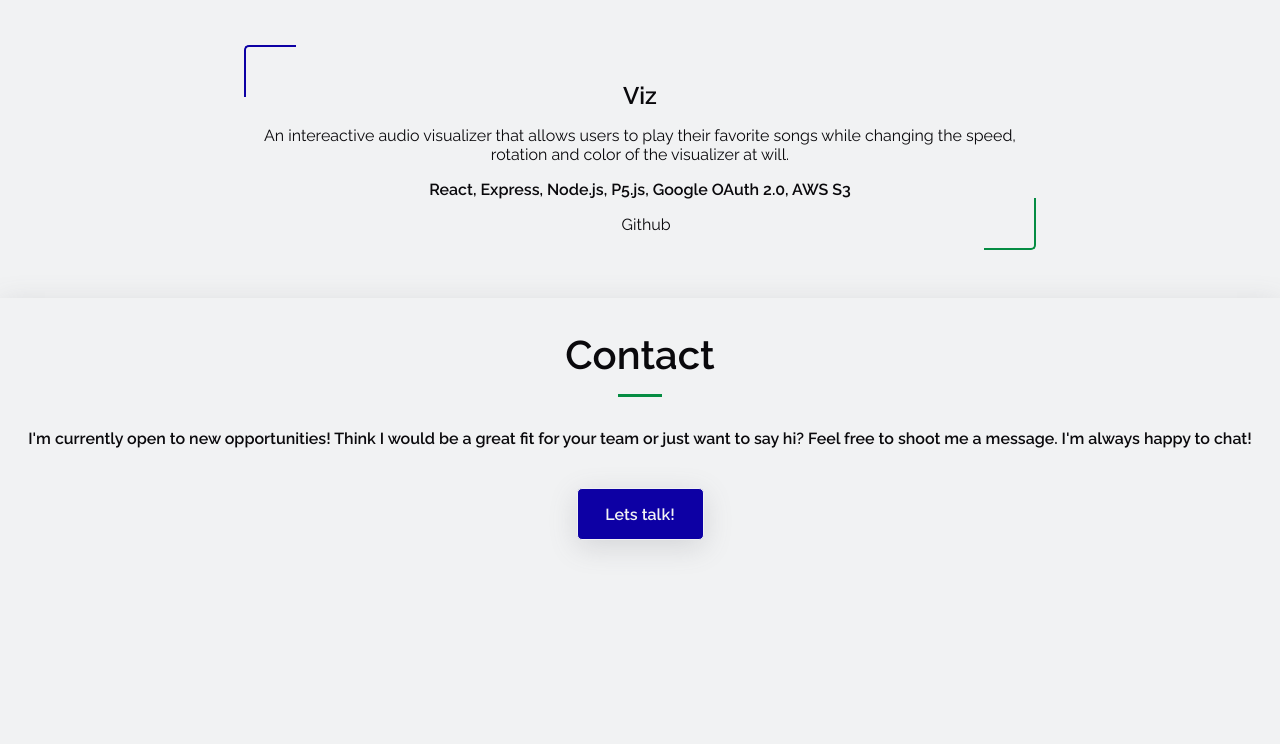
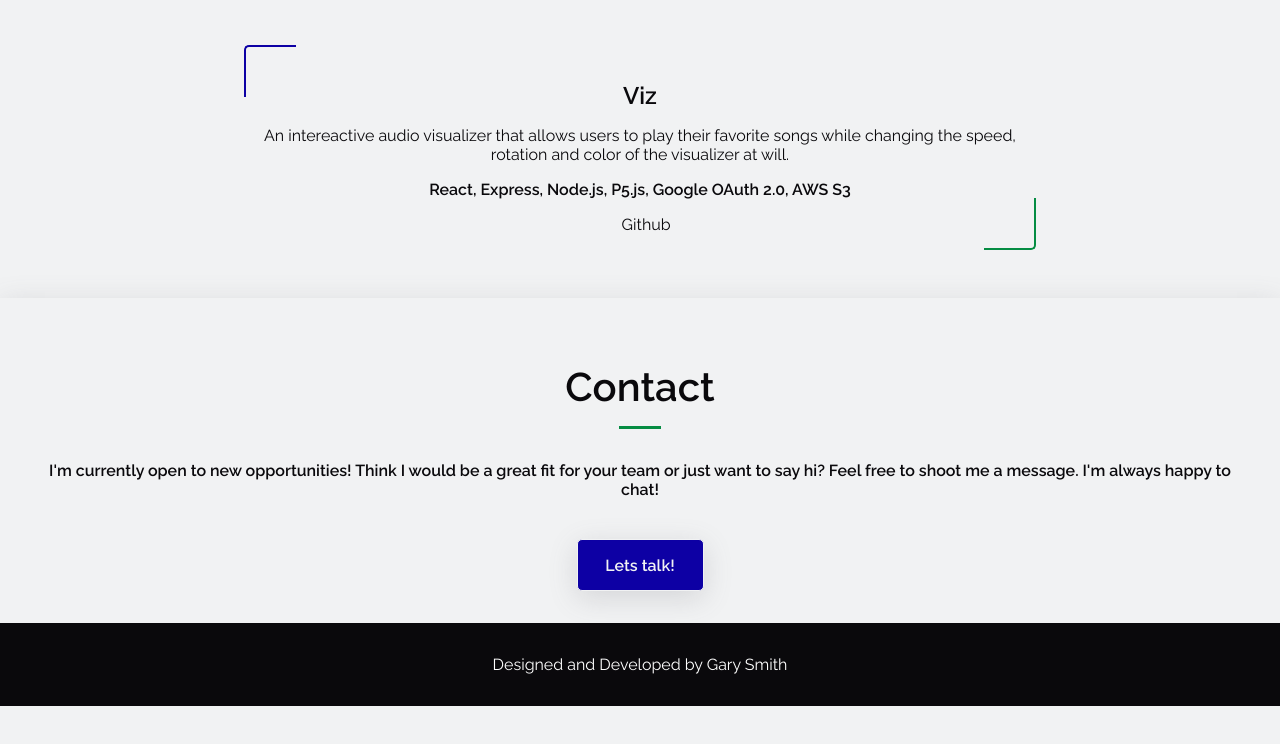
Before and after one commit to garysmith1933/Portfolio, a React (Create React App) app: page / in a window 1280 px wide. Shown: the part 2835-3579 px from the top of the page. After the commit the page ends 3541 px from the top, so only its background shows below. Built offline with nearby package versions, Linux system fonts and the light colour scheme; the HTML template or start-up script is replaced by a standard one.

Commit message:
added footer

```diff
--- a/src/App.js
+++ b/src/App.js
@@ -4,6 +4,7 @@ import {Welcome} from './components/Welcome.js'
 import {About} from './components/About.js'
 import {Work} from './components/Work.js'
 import {Contact} from './components/Contact.js'
+import{Footer} from './components/Footer.js'
 import {useRef} from 'react'
 
 function App() {
@@ -41,7 +42,7 @@ function App() {
         <Contact/>
       </section>
 
-
+      <Footer/>
     </div>
   );
 }
--- /dev/null
+++ b/src/components/Footer.js
@@ -0,0 +1,7 @@
+export const Footer = () => {
+    return (
+        <div className="footer-container">
+            <a className='footer-text' href='https://github.com/garysmith1933/Portfolio' target='blank_'>Designed and Developed by Gary Smith</a>
+        </div>
+    )
+}
--- a/src/index.css
+++ b/src/index.css
@@ -152,7 +152,6 @@ Bodies
 */
 
 .Contact {
-  height: 100vh;
   box-shadow: rgba(100, 100, 111, 0.2) 0px 7px 29px 0px;
 }
 
@@ -463,6 +462,7 @@ Bodies
   flex-direction: column;
   justify-content: center;
   align-items: center;
+  padding:2rem;
 }
 
 .contact-content {
@@ -482,3 +482,13 @@ Bodies
   background-color: #0D00A4;
   box-shadow: rgba(100, 100, 111, 0.2) 0px 7px 29px 0px;
 }
+
+.footer-container {
+  background-color:#0a090c;
+  color:white;
+  padding:2rem;
+}
+
+.footer-text:hover {
+  color:#04F06A;
+}
```
